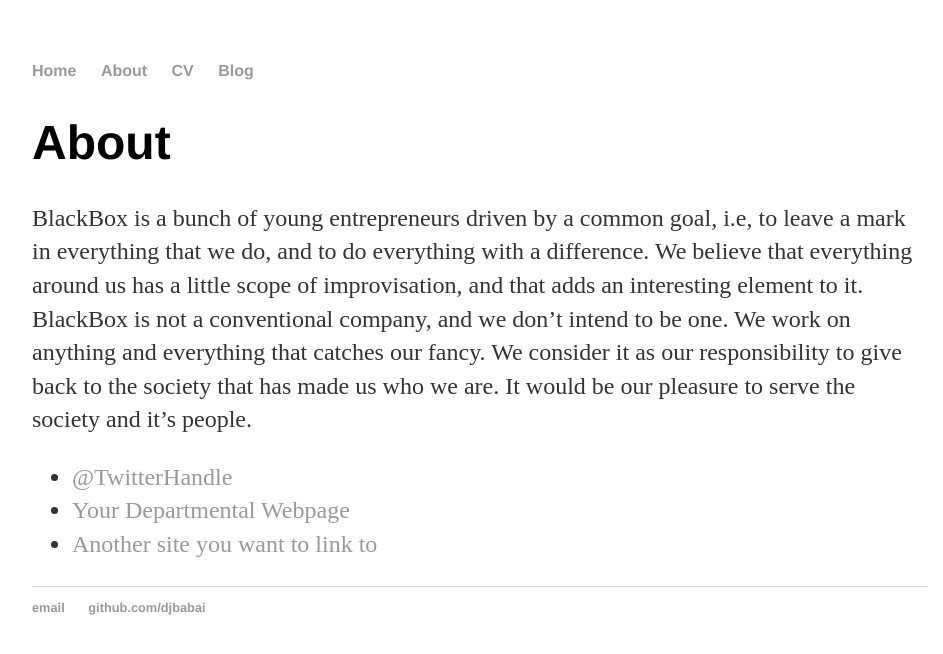
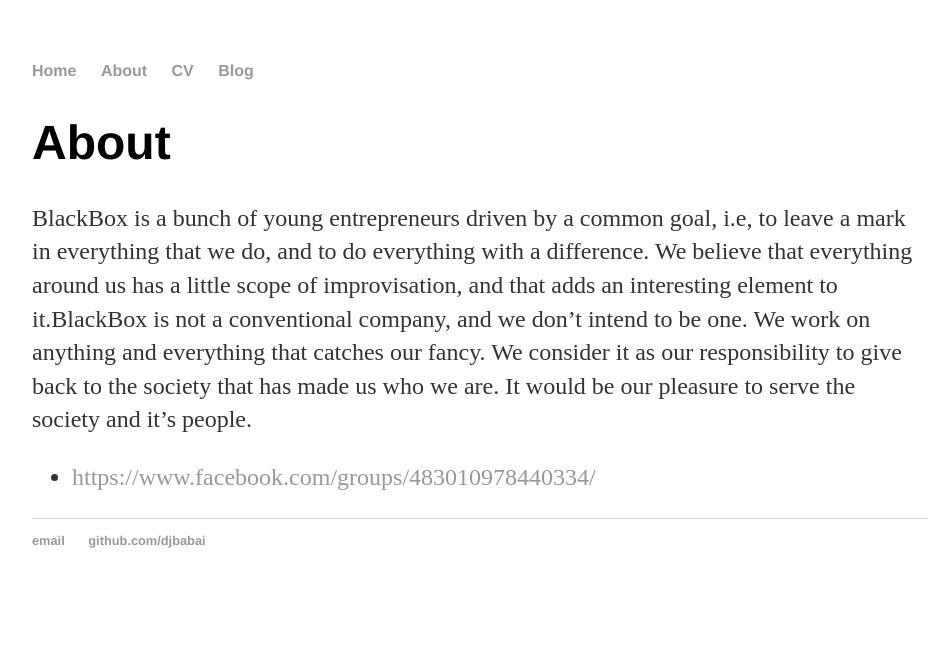
Before and after one commit to talk2sjb/djbabai.github.io, a Jekyll site: the page built from about/index.html, in a window 1280 px wide. Shown: the top 654 px of the page, without its empty margins (160-1103 px from the left). Built offline with Jekyll 4.4.1, drawn with Linux system fonts in a browser that asks for light colours.

Commit message:
Update index.html

```diff
--- a/about/index.html
+++ b/about/index.html
@@ -1,18 +1,15 @@
 ---
 layout: default
-title: About Hank Quinlan
+title: About BlackBox Inc
 ---
 
 		<div class="about">
 			<h1>About</h1>
 			<p>BlackBox is a bunch of young entrepreneurs driven by a common goal, i.e, to leave a mark in everything that we do, and to do everything with a difference.
-We believe that everything around us has a little scope of improvisation, and that adds an interesting element to it.
-BlackBox is not a conventional company, and we don’t intend to be one. We work on anything and everything that catches our fancy.
+We believe that everything around us has a little scope of improvisation, and that adds an interesting element to it.BlackBox is not a conventional company, and we don’t intend to be one. We work on anything and everything that catches our fancy.
 We consider it as our responsibility to give back to the society that has made us who we are. It would be our pleasure to serve the society and it’s people.</p>
 
 			<ul class="contacts">
-				<li><a href="#">@TwitterHandle</a></li>
-				<li><a href="#">Your Departmental Webpage</a></li>
-				<li><a href="#">Another site you want to link to</a></li>
+				<li><a href="#">https://www.facebook.com/groups/483010978440334/</a></li>
 				</ul>
 		</div>
```
